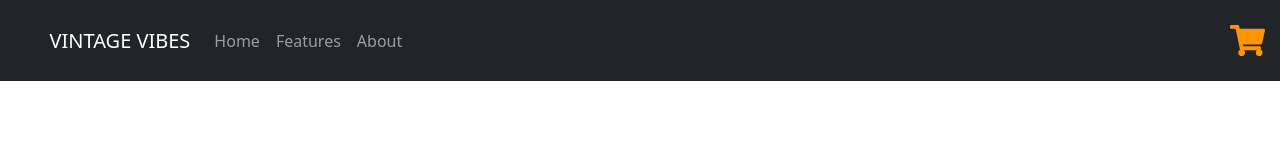
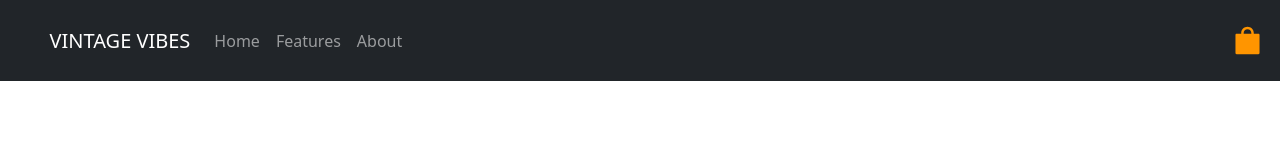
Before and after one commit to luriv28/ProyectoReact, a React (Create React App) app: page / in a window 1280 px wide. Shown: the top 160 px of the page. Built offline with nearby package versions, Linux system fonts and the light colour scheme.

Commit message:
cambiando icono de shopcart

```diff
--- a/src/components/Navbar.jsx
+++ b/src/components/Navbar.jsx
@@ -3,7 +3,7 @@ import Navbar from 'react-bootstrap/Navbar'
 import Container from 'react-bootstrap/Container'
 import Nav from 'react-bootstrap/Nav'
 import 'bootstrap/dist/css/bootstrap.css'
-import  {FaShoppingCart}  from 'react-icons/fa'
+import  {AiFillShopping}  from 'react-icons/ai'
 
 
 
@@ -20,7 +20,7 @@ const NavBarMenu = () => {
       <Nav.Link href="#pricing">About</Nav.Link>
     </Nav>
       </Container>
-      <FaShoppingCart className='yellow'/>
+      <AiFillShopping className='yellow'/>
   </Navbar>
 </>
 
```
